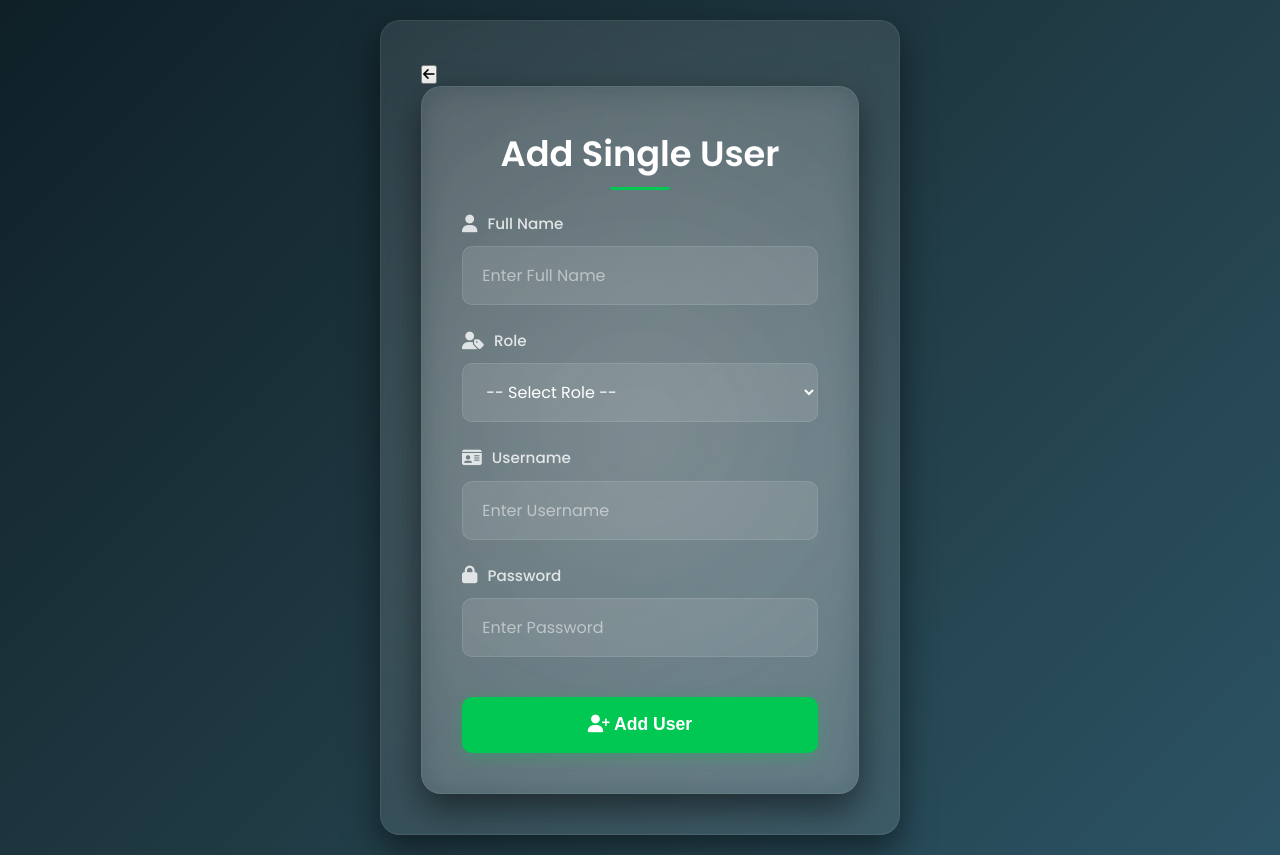
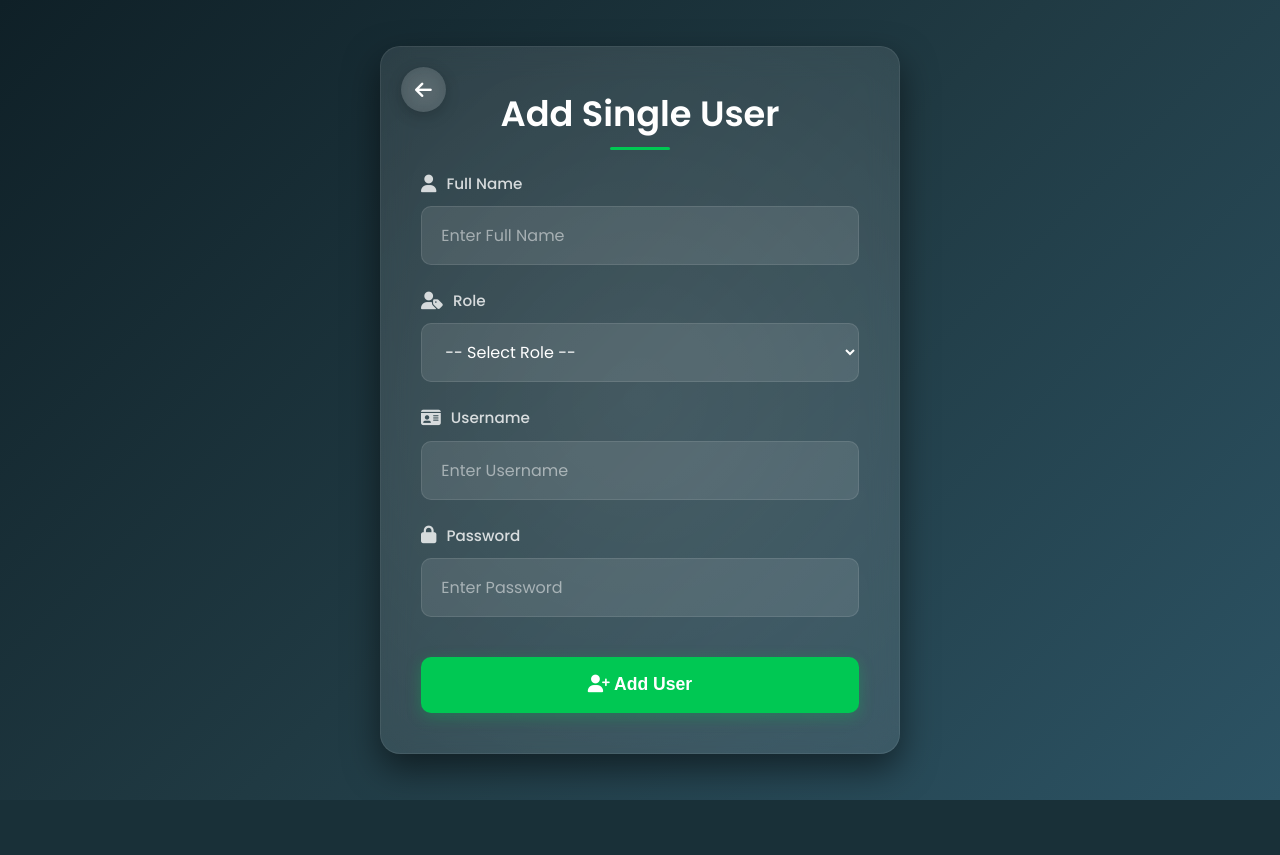
Before and after one commit to Mayurhr/digital-attendance, a Flask app: page /admin/add-user in a window 1280 px wide. After the commit the page ends 800 px from the top, so only its background shows below. Run offline with Flask 3, Linux system fonts and the light colour scheme; the visitor is signed in with stand-in values (Sample User, id 1); some libraries are stand-ins or nearby versions.

Commit message:
Update add.html

```diff
--- a/templates/add.html
+++ b/templates/add.html
@@ -235,6 +235,40 @@
       padding: 10px;
     }
 
+    /* Back Button  */
+    .back-btn {
+      position: absolute;
+      top: 20px;
+      left: 20px;
+      background: rgba(255, 255, 255, 0.1);
+      border: none;
+      color: var(--text-color);
+      width: 45px;
+      height: 45px;
+      border-radius: 50%;
+      display: flex;
+      align-items: center;
+      justify-content: center;
+      cursor: pointer;
+      transition: all 0.3s ease;
+      z-index: 10;
+      box-shadow: 0 4px 15px rgba(0, 0, 0, 0.2);
+      backdrop-filter: blur(10px);
+    }
+
+    .back-btn:hover {
+      background: rgba(255, 255, 255, 0.2);
+      transform: translateX(-3px);
+    }
+
+    .back-btn:active {
+      transform: translateX(0);
+    }
+
+    .back-btn i {
+      font-size: 1.2rem;
+    }
+
     @keyframes fadeIn {
       from {
         opacity: 0;
@@ -260,18 +294,24 @@
       select {
         padding: 0.9rem;
       }
+
+      .back-btn {
+        top: 15px;
+        left: 15px;
+        width: 40px;
+        height: 40px;
+      }
     }
   </style>
 </head>
 
 <body>
 
-   <div class="form-container">
+  <div class="form-container">
     <button class="back-btn" onclick="goBack()">
       <i class="fas fa-arrow-left"></i>
     </button>
 
-  <div class="form-container">
     <h1>Add Single User</h1>
     <form method="post" action="/admin/add-user" enctype="multipart/form-data" onsubmit="showPopup(event)">
 
@@ -318,7 +358,7 @@
     <span>User Added Successfully!</span>
   </div>
 
-<script>
+  <script>
     // Back button
     function goBack() {
       if (window.history.length > 1) {
```
